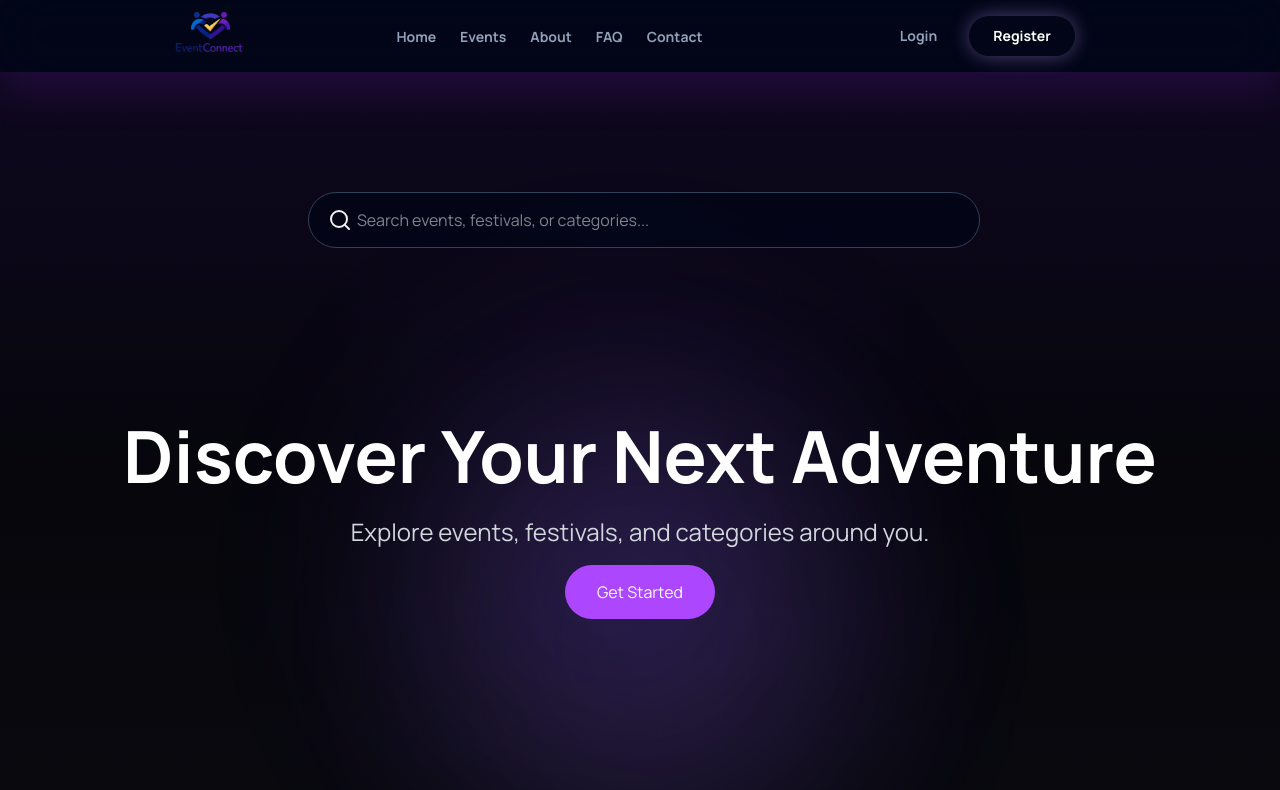
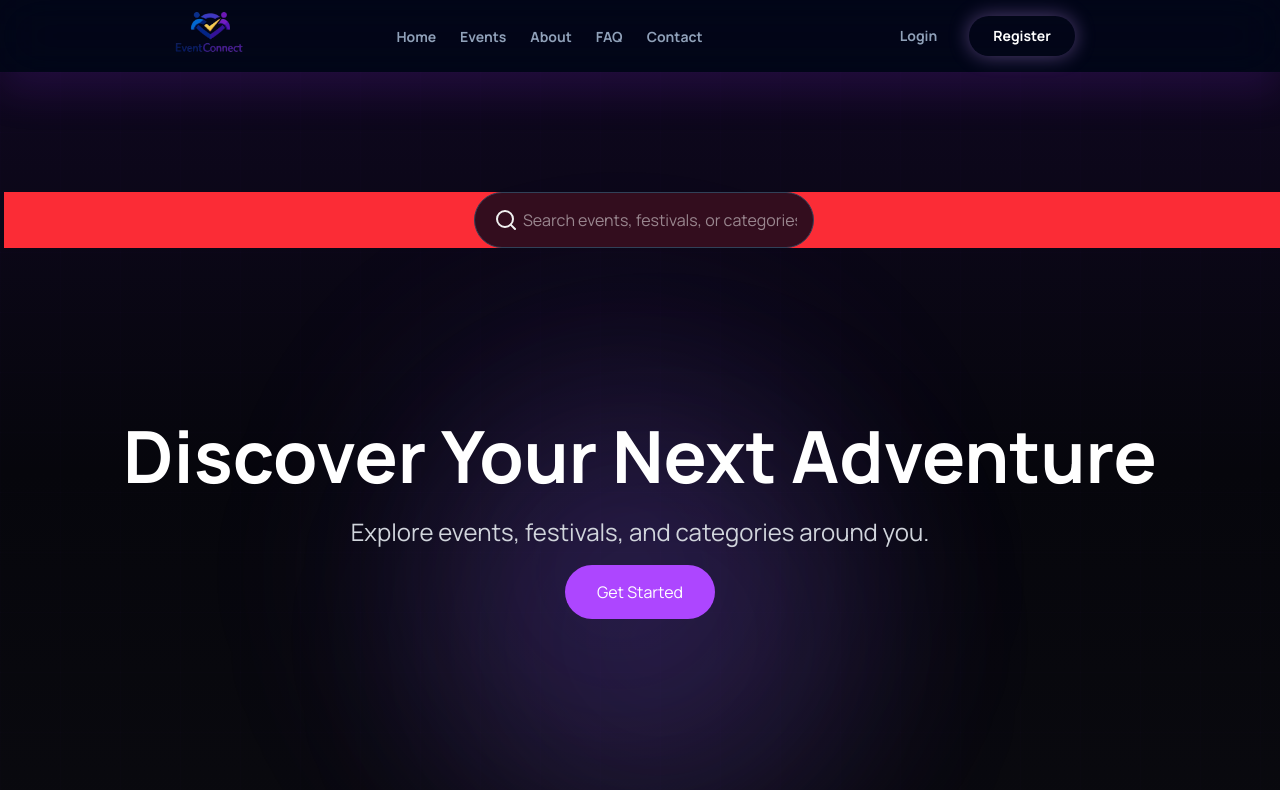
Before and after one commit to Zeno-Solutions/congo-sphere, a Next.js app: page / in a window 1280 px wide. Shown: the top 790 px of the page. Built offline with nearby package versions, Linux system fonts and the light colour scheme.

Commit message:
search bar fixed

```diff
--- a/components/Hero/Hero.tsx
+++ b/components/Hero/Hero.tsx
@@ -3,7 +3,7 @@ import Link from "next/link";
 import SearchBar from "../SearchBar/SearchBar";
 export default function Hero() {
   return (
-    <section className="relative px-6 min-h-screen bg-[#06060c] flex items-center justify-center overflow-hidden pt-20">
+    <section className="relative px-6 min-h-130 md:min-h-screen bg-[#06060c] flex items-center justify-center overflow-hidden pt-20">
       {/* <!-- Background Effects --> */}
       <form action="/search" method="get">
         <SearchBar
--- a/components/SearchBar/SearchBar.tsx
+++ b/components/SearchBar/SearchBar.tsx
@@ -17,7 +17,7 @@ export default function SearchBar({
 }: SearchBarProps) {
   return (
     <div
-      className={`mb-50 z-10 w-full absolute  top-15 md:top-30 mx-auto px-20 left-1 ${className || ""}`}
+      className={`mb-50 z-10 w-full bg-red-500 absolute flex justify-center  top-15 md:top-30 mx-auto px-20 left-1 ${className || ""}`}
     >
       <div className="relative border-none md:max-w-2xl  mx-auto">
         <span className="material-symbols-outlined z-10 absolute left-5 top-1/2 transform -translate-y-1/2 ">
@@ -25,7 +25,7 @@ export default function SearchBar({
         </span>
 
         <input
-          className="w-full rounded-full pl-12 h-14 border border-slate-700 bg-slate-950/80 px-4 py-3 text-white outline-none focus:border-purple-400 focus:ring-2 focus:ring-purple-500/20"
+          className="w-full min-w-85 rounded-full pl-12 h-14 border border-slate-700 bg-slate-950/80 px-4 py-3 text-white outline-none focus:border-purple-400 focus:ring-2 focus:ring-purple-500/20"
           placeholder={placeholder}
           type="text"
           name={name}
```
